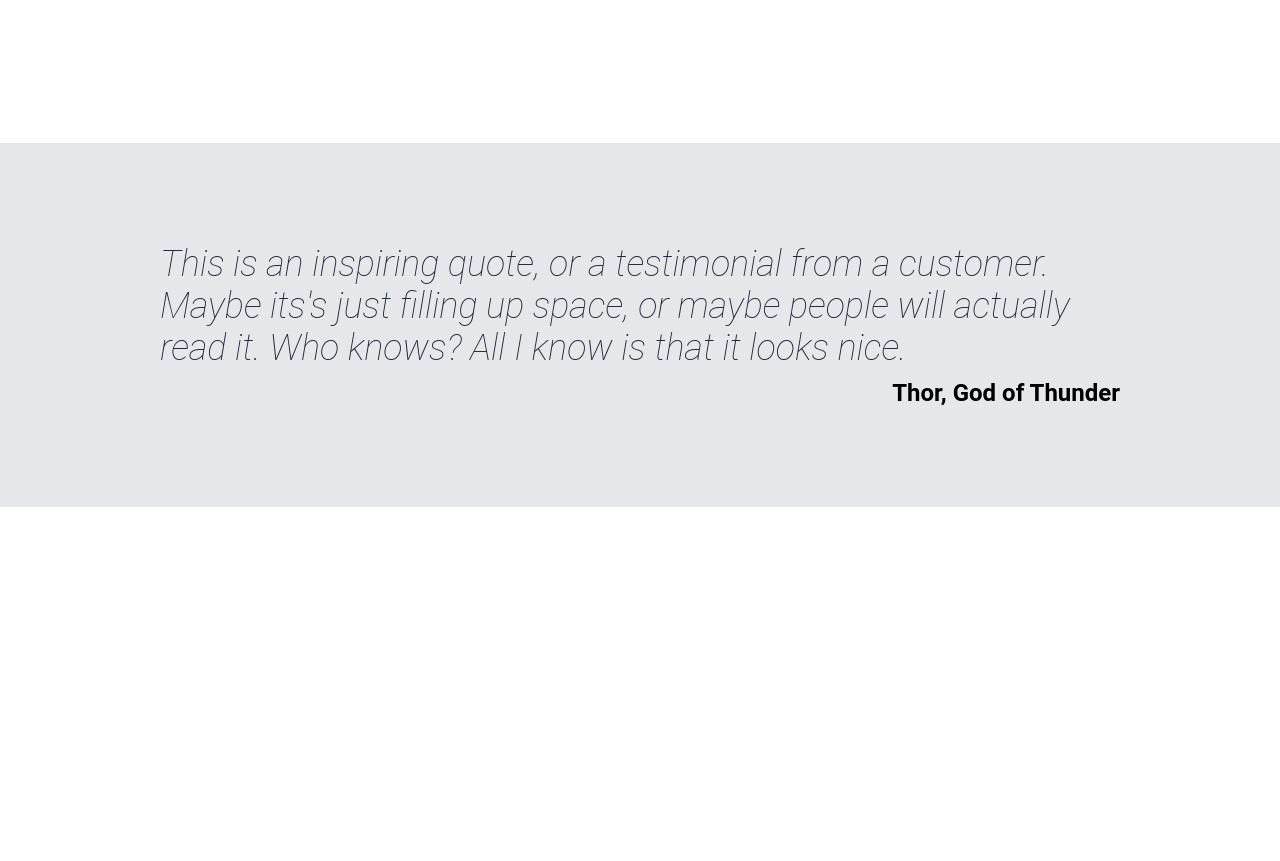
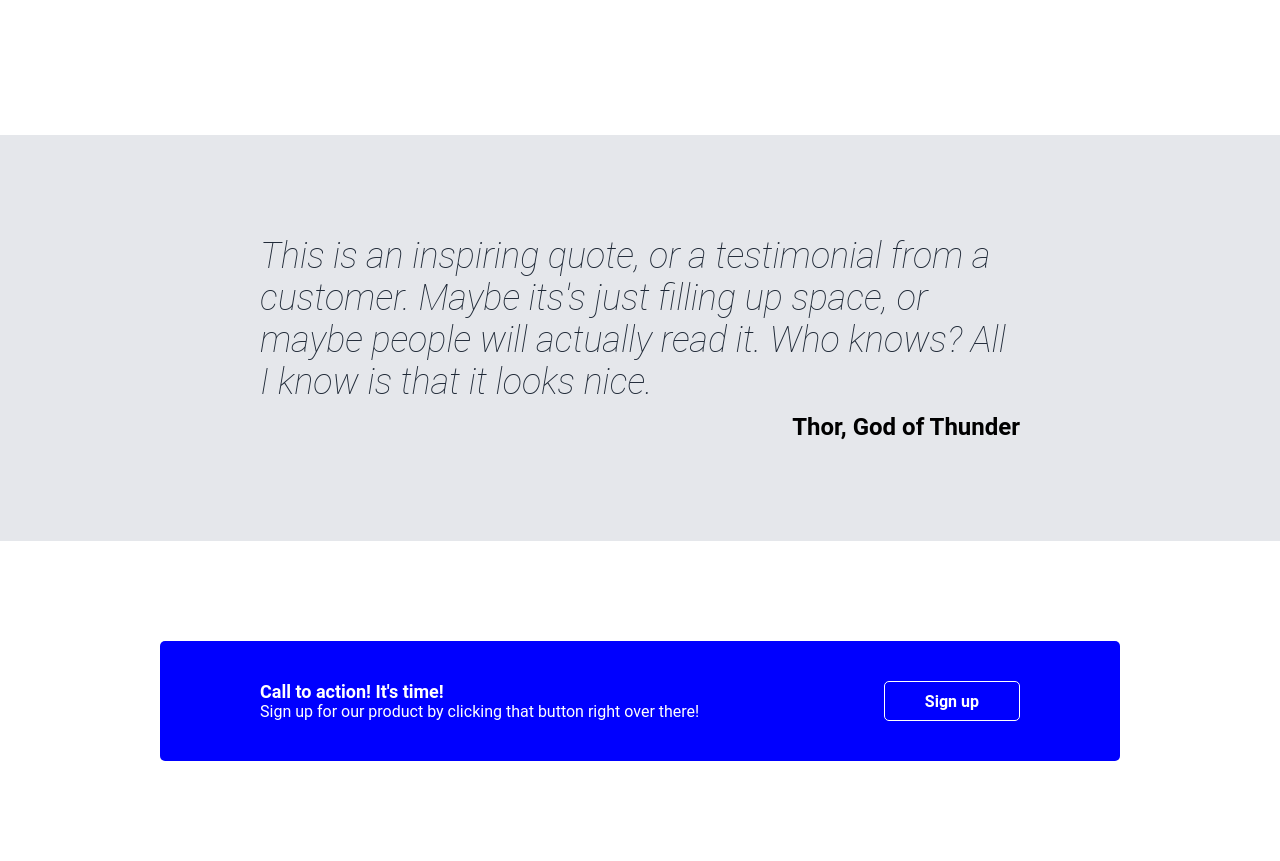
Before and after one commit to aslahan/practice-makes-perfect, a plain HTML site: page index.html in a window 1280 px wide. Shown: the part 872-1733 px from the top of the page. Before the commit the page ends 1379 px from the top, so only its background shows below. Drawn offline with Linux system fonts and the light colour scheme.

Commit message:
made fiveth section

```diff
--- a/index.html
+++ b/index.html
@@ -72,5 +72,12 @@
             </p>
         </div>
     </section>
+    <section class="fiveth-section">
+        <div class="action-div">
+            <p><span class="call-to-action">Call to action! It's time!</span><br>
+            Sign up for our product by clicking that button right over there!</p>
+            <button class="sign-up">Sign up</button>
+        </div>
+    </section>
 </body>
 </html>
--- a/styles/styles.css
+++ b/styles/styles.css
@@ -2,6 +2,7 @@
     margin: 0;
     padding: 0;
     font-family: Roboto;
+    box-sizing: border-box;
 }
 
 header {
@@ -123,3 +124,35 @@ header {
     font-size: 24px;
     font-weight: bold;
 }
+
+.fiveth-section {
+    width: 960px;
+    margin: auto;
+    padding-top: 100px;
+    padding-bottom: 100px;
+}
+
+.action-div {
+    padding: 40px 100px;
+    background-color: blue;
+    color: white;
+    display: flex;
+    justify-content: space-between;
+    border-radius: 5px;
+}
+
+.call-to-action {
+    font-weight: bold;
+    font-size: 18px;
+}
+
+.sign-up {
+    color: white;
+    background-color: transparent;
+    border: 1px solid white;
+    border-radius: 5px;
+    padding: 0 40px;
+    cursor: pointer;
+    font-size: 16px;
+    font-weight: bold;
+}
```
Also changed, not shown: 1 other file.
